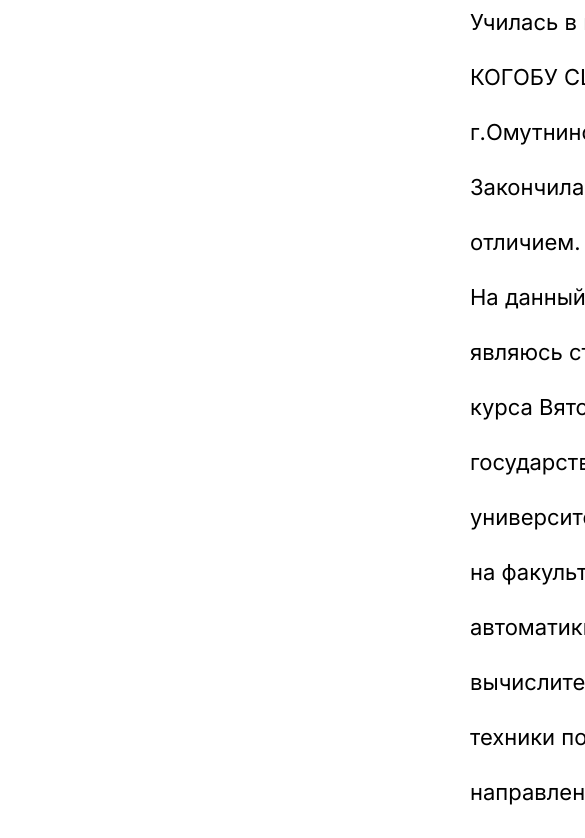
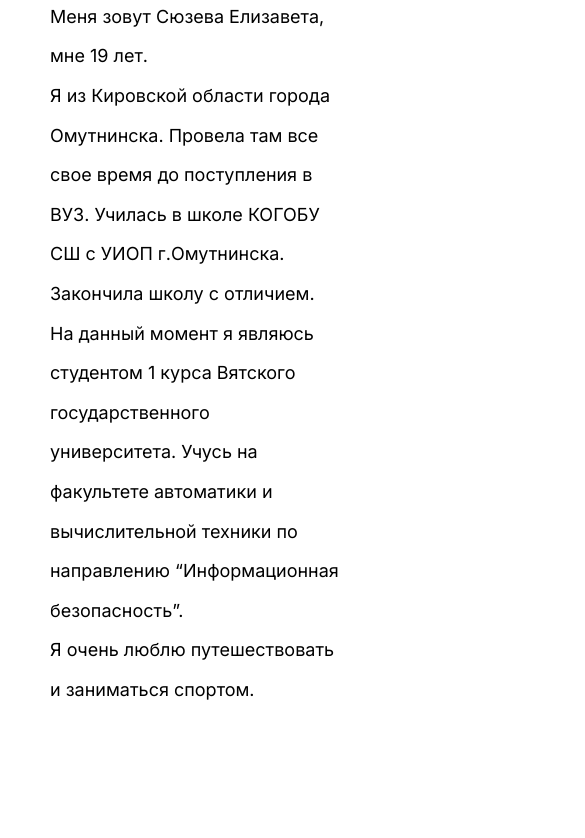
Before and after one commit to lizasuzeva/w, a plain HTML site: page biography.html in a window 390 px wide. Shown: the part 700-1538 px from the top of the page, 585 px wide, since content can reach past the window. After the commit the page ends 1410 px from the top, so only its background shows below. Drawn offline with Linux system fonts and the light colour scheme.

Commit message:
Add files via upload

```diff
--- a/css/main.css
+++ b/css/main.css
@@ -368,3 +368,30 @@
   font-size: 40px;
   font-style: Extra light;
 }
+
+@media screen and (max-width: 767px) {
+  .bio__wrapper {
+    position: relative; /* Изменение позиции на относительную для мобильных устройств */
+    top: auto; /* Сброс вертикального смещения */
+    left: auto; /* Сброс горизонтального смещения */
+    margin-top: 20px; /* Небольшой отступ сверху для разделения фотографии и текста */
+  }
+
+  .bio__title {
+    text-align: left;
+    margin-bottom: 10px;
+    text-align: left;
+    font-family: Inter;
+    font-size: 18px;
+    font-weight: 400;
+    line-height: 2.2;/* Выравнивание заголовка по центру */
+  }
+
+  .bio__title h1 {
+    text-align: center;
+    color: #3D1515;
+    font-size: 25px;
+    font-style: Extra light;
+
+  }
+}
```
